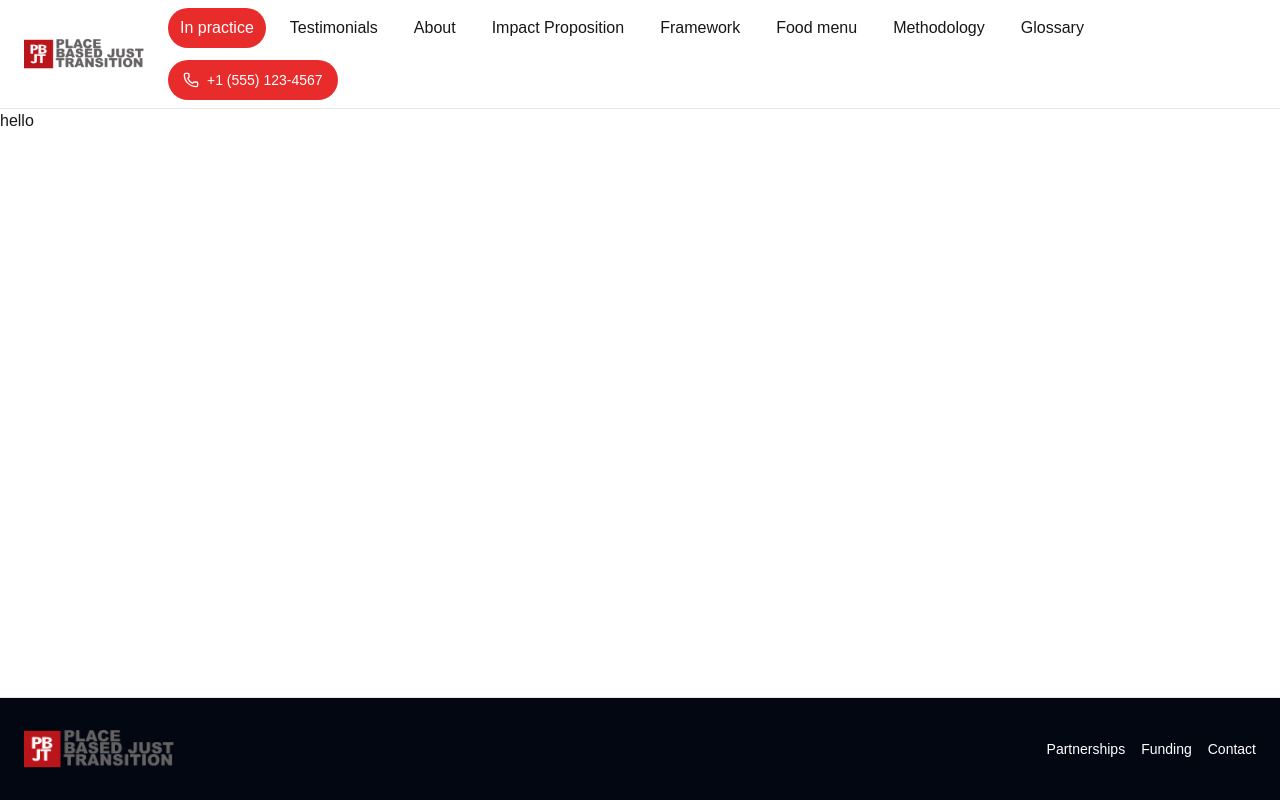
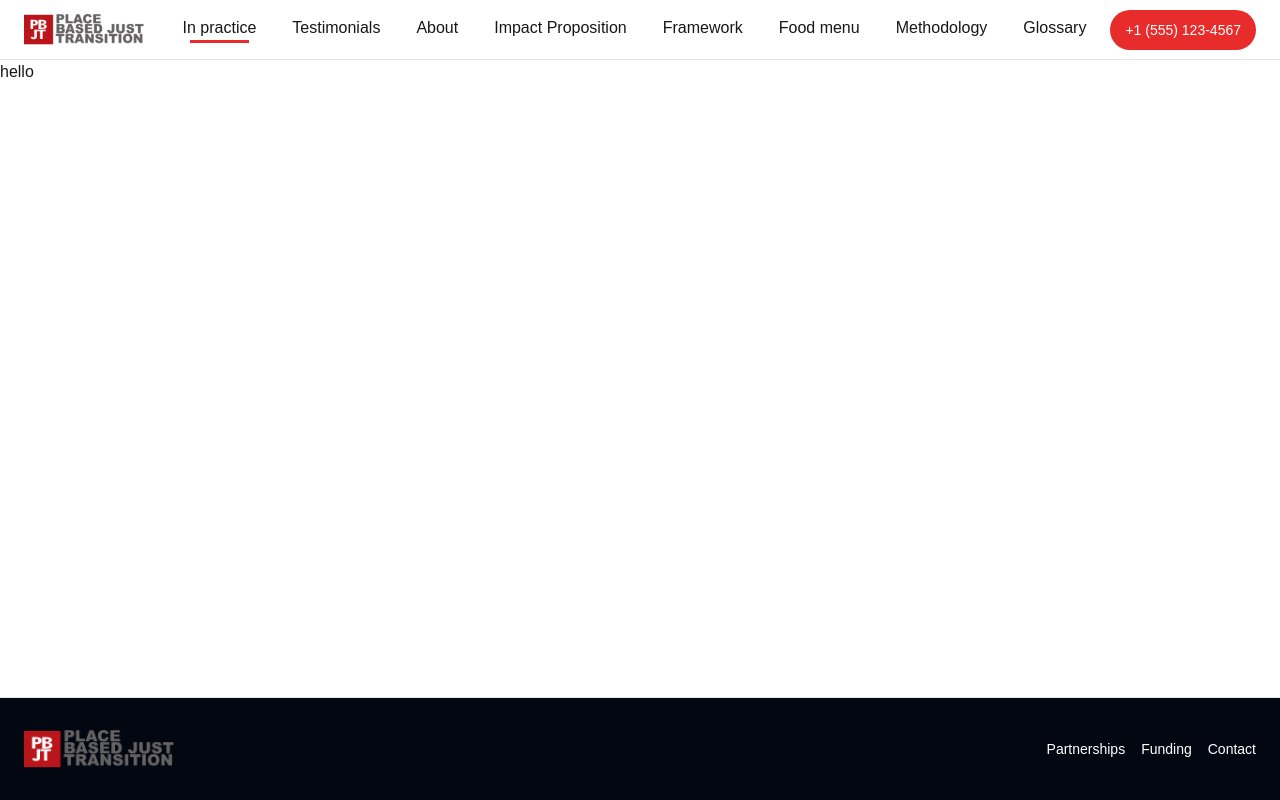
Before and after one commit to muhammed-bilal-uxd/new-pbjt-web-app, a Next.js app: page / in a window 1280 px wide. Built offline with nearby package versions, Linux system fonts and the light colour scheme.

Commit message:
feat: header ui update
Signed-off-by: bilal <mail2muhammedbilal@gmail.com>

```diff
--- a/src/components/header.css
+++ b/src/components/header.css
@@ -1,15 +1,31 @@
 :root {
-    --header-from-top: 50px;
+    --header-from-top: 56px;
 }
 
-.menu.menu-active {
+.pbjt__border-bottom {
     background-color: var(--pbjt-primary-color);
-    color: #ffffff;
+    width: 0%;
+    height: 3px;
+    margin: 0 auto;
+    transform: scale(0);
+    transform-origin: left;
+    transition: transform 0.5s ease-in-out;
+    display: block;
+}
+
+.menu.menu-active .pbjt__border-bottom {
+    width: 80%;
+    transform: scale(1);
 }
 
 .mobile-menu {
     height: calc(100vh - var(--from-top));
     top: var(--header-from-top);
+}
+
+.mobile-menu .menu.menu-active {
+    background-color: var(--pbjt-primary-color);
+    color: #ffffff;
 }
 
 .button-contact {
--- a/src/components/headerClient.tsx
+++ b/src/components/headerClient.tsx
@@ -9,9 +9,10 @@ import { INavLinks } from "./Header";
 function ContactButton({ phoneNumber }: { phoneNumber: string }) {
     return (
         <button className='button-contact flex items-center gap-2'>
-            <Phone strokeWidth={2} size={16} />
+            {/* <Phone strokeWidth={2} size={16} /> */}
             <span className='text-sm'>
                 {phoneNumber}
+                {/* Contact */}
             </span>
         </button>
     )
@@ -33,7 +34,10 @@ export function HeaderClient({ navLinks, phoneNumber }: { navLinks: INavLinks[],
 
                     >
 
-                        {(item.type === 'button') ? (<ContactButton phoneNumber={phoneNumber} />) : <span className={`${isActive ? "menu-active" : ""} menu dark:hover:text-white transition-colors rounded-[25px] px-3 py-2`}>{item.label}</span>}
+                        {(item.type === 'button') ? (<ContactButton phoneNumber={phoneNumber} />) : <span className={`${isActive ? "menu-active" : ""} menu dark:hover:text-white transition-colors rounded-[25px] px-3 py-2`}>
+                            <span className="pbjt_links_label">{item.label}</span>
+                            <span className="pbjt__border-bottom"></span>
+                        </span>}
 
                     </Link>
                 )
@@ -48,6 +52,7 @@ export function MobileMenu({ navLinks, phoneNumber }: { navLinks: INavLinks[], p
 
     return (
         <div className="flex items-center gap-4">
+            <span style={{ float: "right" }}><ContactButton phoneNumber={phoneNumber} /></span>
             <div onClick={() => setIsMobileMenuOpen(!isMobileMenuOpen)} className="cursor-pointer">
                 {isMobileMenuOpen ? <X /> : <Menu />}
             </div>
@@ -64,7 +69,7 @@ export function MobileMenu({ navLinks, phoneNumber }: { navLinks: INavLinks[], p
                                     className={`${pathname === item.href ? "menu-active" : ""} menu p-1 dark:hover:text-white transition-colors`}
                                     onClick={() => setIsMobileMenuOpen(false)}
                                 >
-                                    {(item.type === 'button') ? (<span style={{ float: "right" }}><ContactButton phoneNumber={phoneNumber} /></span>) : <span className={`${isActive ? "menu-active" : ""} menu dark:hover:text-white transition-colors rounded-full p-2`}>{item.label}</span>}
+                                    {(item.type === 'button') ? "" : <span className={`${isActive ? "menu-active" : ""} menu dark:hover:text-white transition-colors rounded-full p-2`}>{item.label}</span>}
                                 </Link>
                             )
                         })}
```
